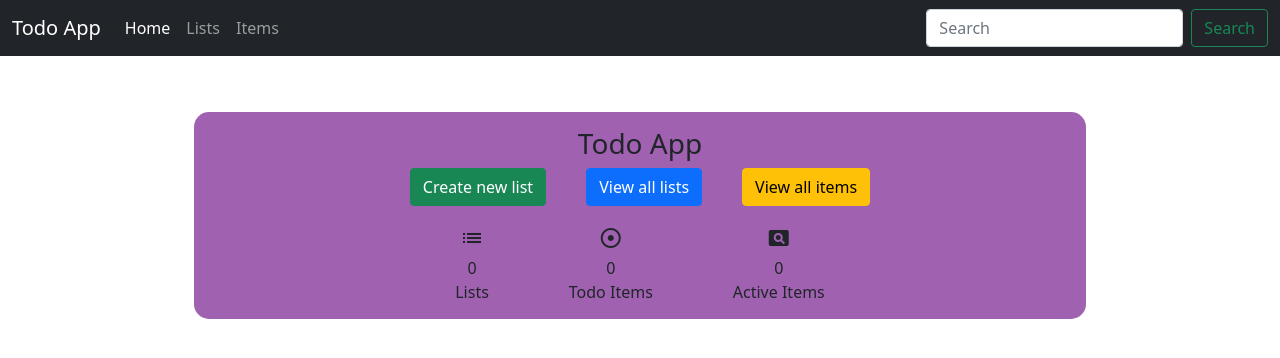
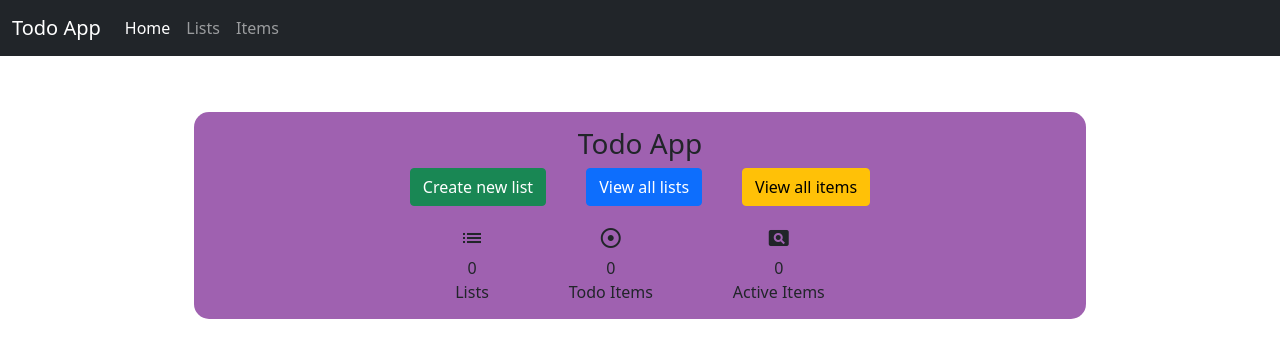
Before and after one commit to dvir-sys/IlanBenEzra, an Angular app: page / in a window 1280 px wide. Shown: the top 358 px of the page. Built offline with nearby package versions, Linux system fonts and the light colour scheme; no server answers.

Commit message:
delete redundant form from navbar

```diff
--- a/src/app/nav/nav.component.html
+++ b/src/app/nav/nav.component.html
@@ -17,10 +17,6 @@
             <a class="nav-link" routerLink="/items" routerLinkActive="active">Items</a>
           </li>
         </ul>
-        <form class="d-flex">
-          <input class="form-control me-2" type="search" placeholder="Search" aria-label="Search">
-          <button class="btn btn-outline-success" type="submit">Search</button>
-        </form>
       </div>
     </div>
   </nav>
```
